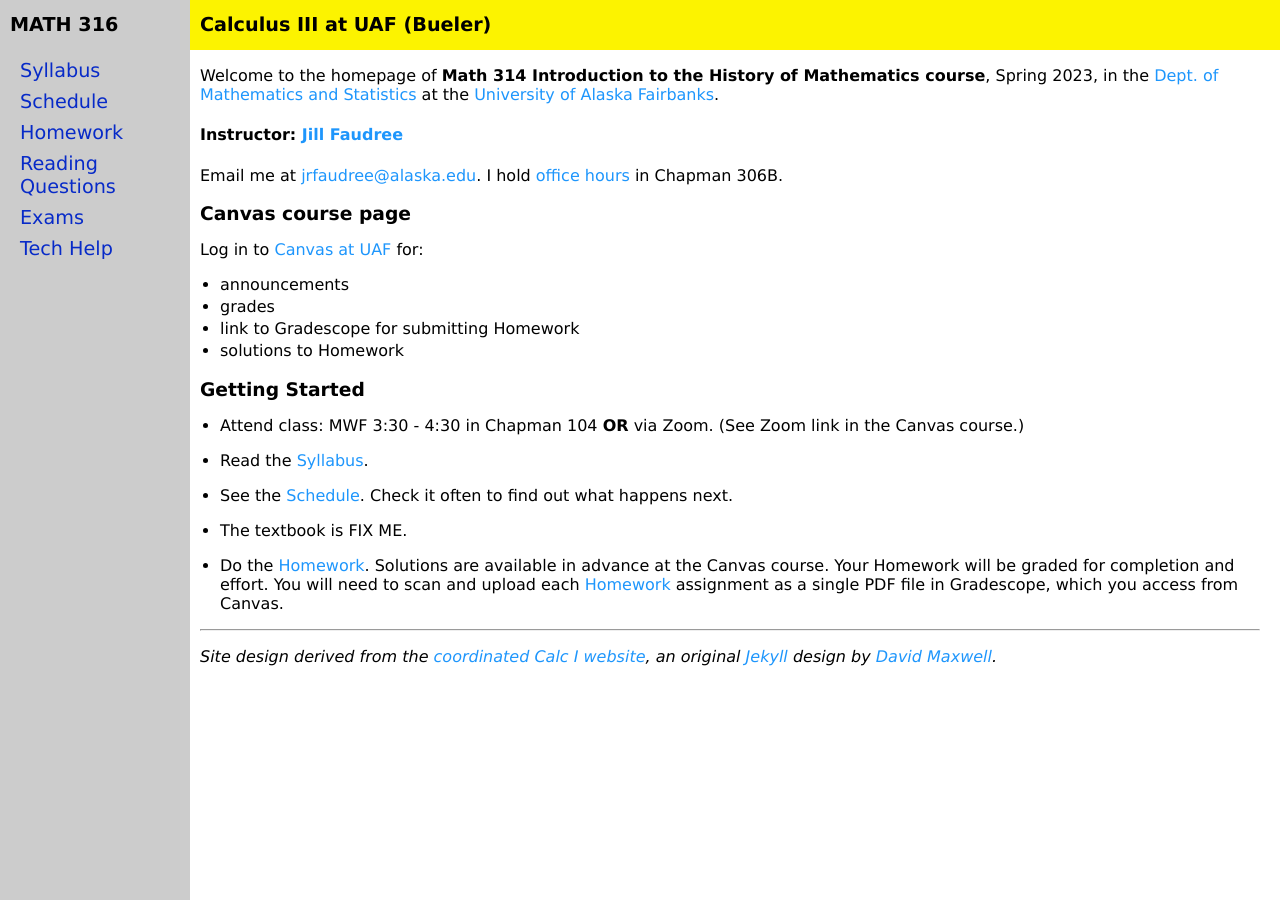
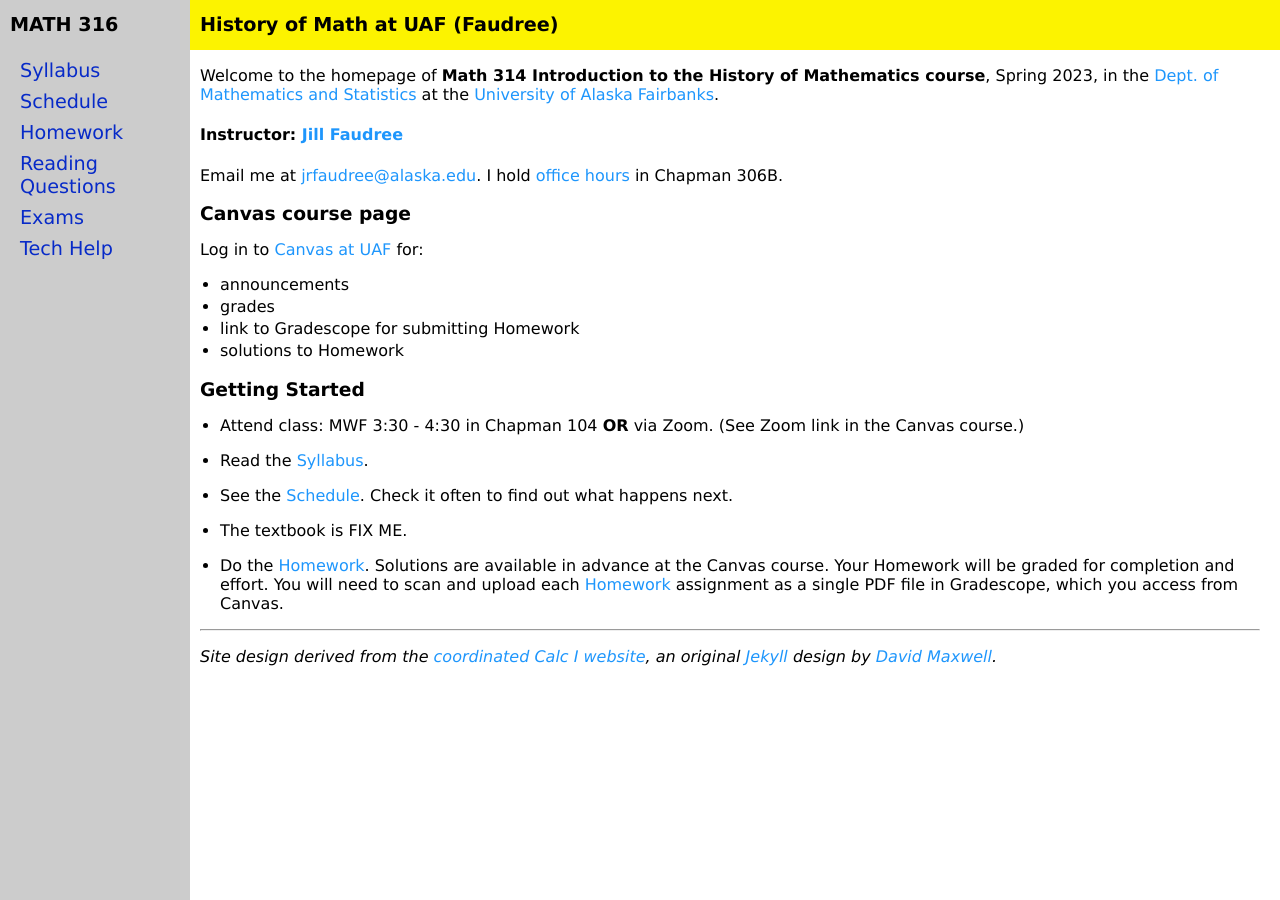
Before and after one commit to jrfaudree/HOM, a Jekyll site: the page built from index.md, in a window 1280 px wide. Built offline with Jekyll 4.4.1, drawn with Linux system fonts in a browser that asks for light colours.

Commit message:
Update course-page.html

```diff
--- a/_layouts/course-page.html
+++ b/_layouts/course-page.html
@@ -29,8 +29,8 @@
 
 <div id="main" class="main-body" onclick="closeNav()">
 <a id="top"></a>
-<div class="page-header hide-small"><a href="index.html">Calculus III at UAF (Bueler)</a></div>
-<div class="page-header hide-large"><a href="index.html">MATH F253 Calculus III</a></div>
+<div class="page-header hide-small"><a href="index.html">History of Math at UAF (Faudree)</a></div>
+<div class="page-header hide-large"><a href="index.html">MATH 316 History of Math </a></div>
 
 <div class="page-content">
     {{ content }}
```
